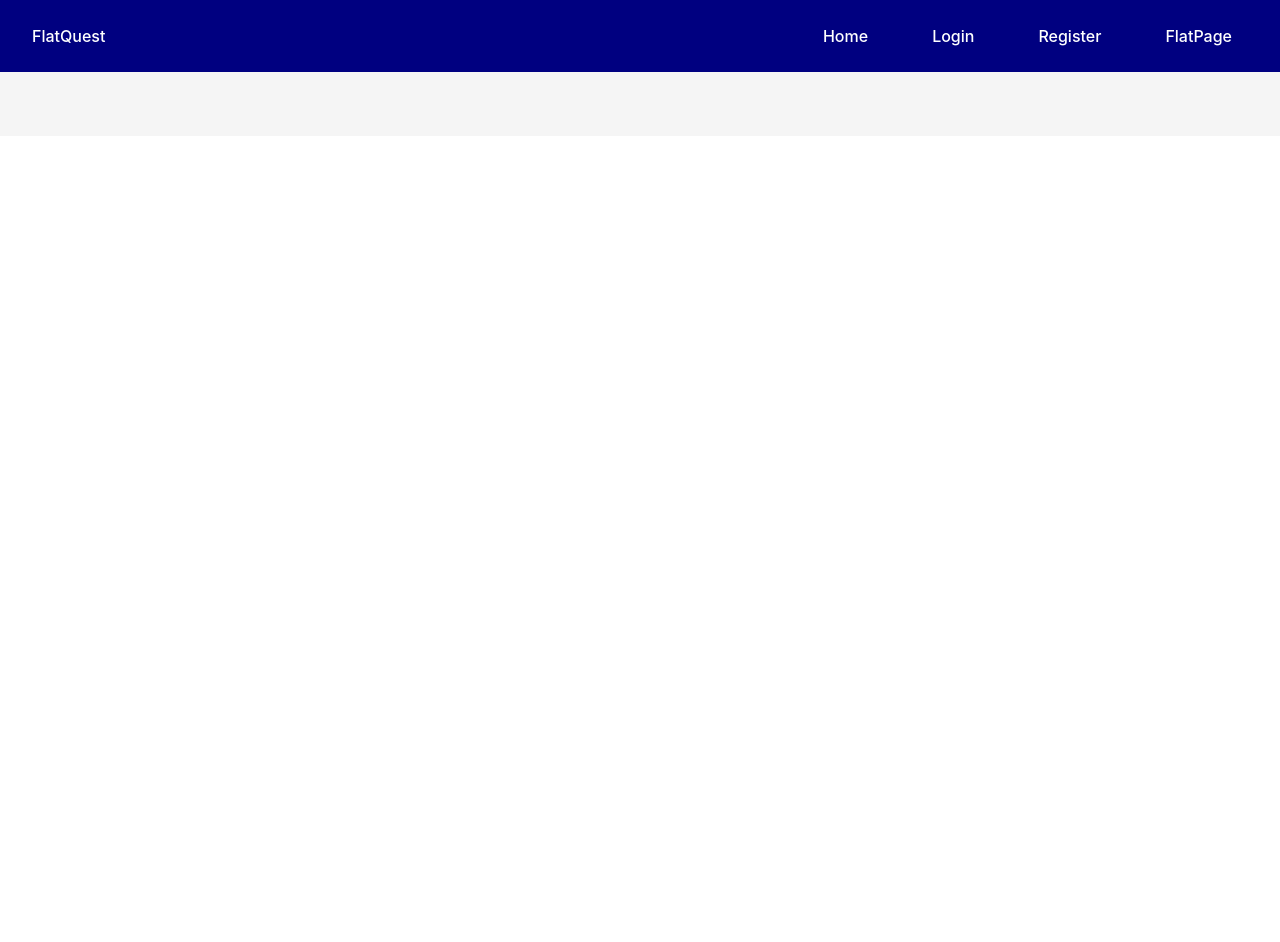
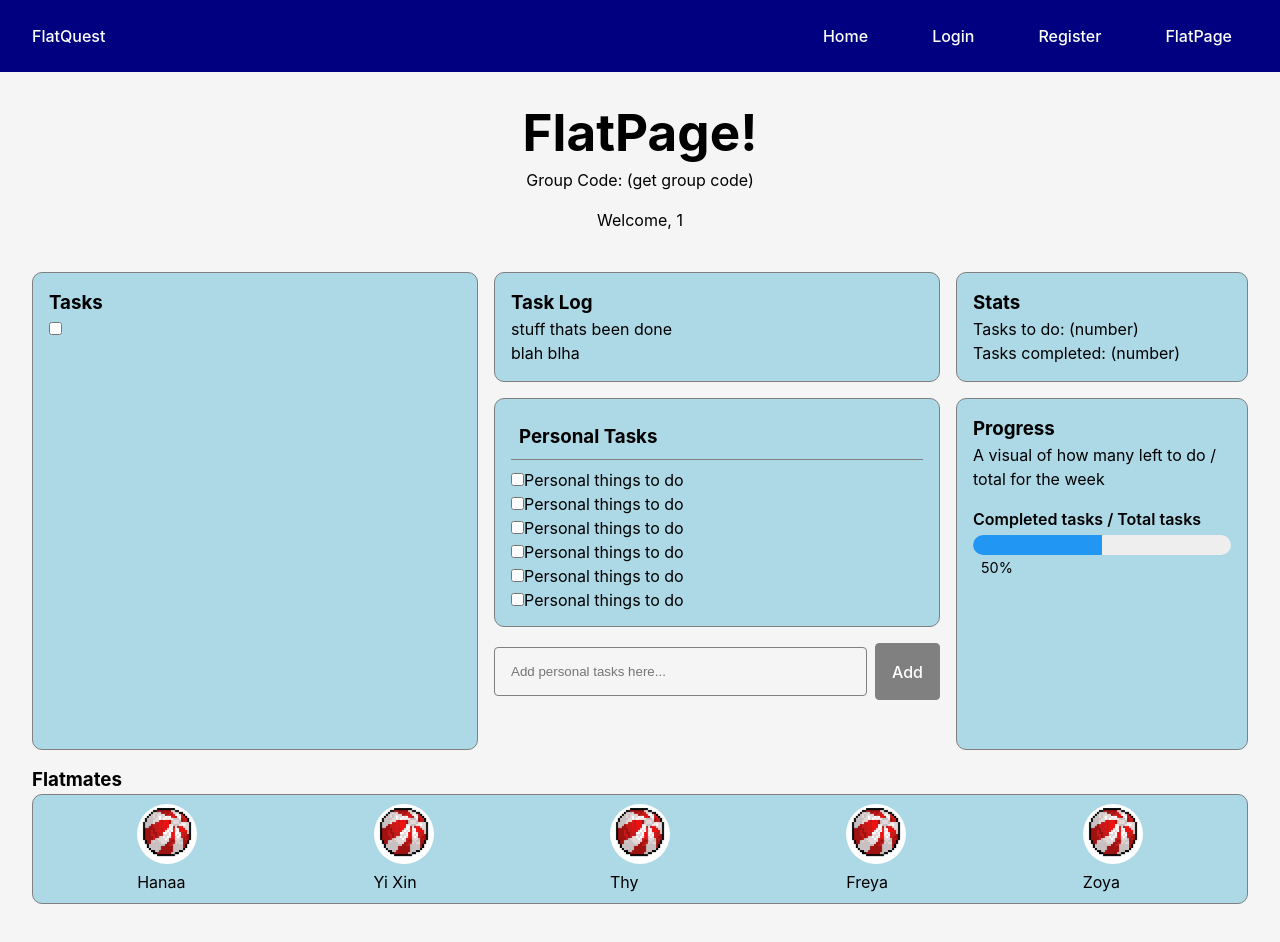
Before and after one commit to tamrachan/FlatQuestWeb, a React (Vite) app in the folder front-end/: page /flatpage/1 in a window 1280 px wide. Shown: the top 942 px of the page. Before the commit the page ends 800 px from the top, so only its background shows below. Built offline with nearby package versions, Linux system fonts and the light colour scheme; no server answers.

Commit message:
same message as above

```diff
--- a/front-end/src/App.jsx
+++ b/front-end/src/App.jsx
@@ -24,7 +24,7 @@ function App() {
                     <Route path='/' element={<Home />} />
                     <Route path='/register' element={<Register />} />
                     <Route path='/login' element={<Login />} />
-                    <Route path='/flatpage' element={<FlatPage />} />
+                    <Route path='/flatpage/:username' element={<FlatPage />} /> {/* username is a parameter in the URL */}
                     <Route path='/games' element={<Games />} />
                     <Route path='/details' element={<EditDetails />} />
                 </Routes>
--- a/front-end/src/pages/FlatPage.jsx
+++ b/front-end/src/pages/FlatPage.jsx
@@ -2,15 +2,35 @@ import "../css/FlatPage.css"
 import ProgressBar from "../components/ProgressBar";
 import redBeachBall from '../icons/red_beach_ball.png';
 
+import { useParams } from "react-router-dom";
+import { useEffect } from "react";
+import { useState } from "react";
+import axios from "axios";
+
 
 function FlatPage() {
+    const params = useParams();
+
+    console.log(params.username, "username");
+
+    // get stuff from database, like groupcode
+    const [user, setUser] = useState([]);
+    useEffect(() => {
+        axios.get(`http://localhost:5050/record/flatpage/${params.username}`)
+            .then(user => setUser(user.data))
+            .catch(err => console.log(err))
+    }, []);
+
+    console.log(user);
 
     return <>
 
-
         <div className="title">
         <h1>FlatPage!</h1>
-        <p>Group Code: (get group code)</p>
+        <p>Group Code: (get group code)  </p>
+        <p>Welcome, {params.username}
+            {/* {user.user} {user.pass} */}
+        </p>
         </div>
 
         <div className="gridContainer">
--- a/front-end/src/pages/Login.jsx
+++ b/front-end/src/pages/Login.jsx
@@ -19,7 +19,8 @@ function Login() {
                 axios.post('http://localhost:5050/record/login', {email, pass})
                     .then(result => {
                         console.log("Login successful:", result);
-                        navigate('/flatpage'); // Redirect to home
+                        let flatPagePath = '/flatpage/' + {email};
+                        navigate(flatPagePath); // Redirect to home
                     })
                     .catch(err => console.log(err))
 
--- a/front-end/src/pages/Register.jsx
+++ b/front-end/src/pages/Register.jsx
@@ -29,6 +29,7 @@ function Register() {
         if (name && user && email && pass && (role === 'leader' || (role === 'member' && groupCode && groupCode.length === 6))) {
             // TODO: Check if member groupCode is in the database
 
+            let flatPagePath = '/flatpage/' + {email};
 
             let generatedGroupCode = groupCode;
             // If leader, auto-generate code
@@ -48,7 +49,8 @@ function Register() {
             })
             .then(result => {
                 console.log(result)
-                navigate('/flatpage')
+                // let flatPagePath = '/flatpage/' + {email};
+                navigate(flatPagePath); // Redirect to FlatPage with username using state, but not work: , {state: { username: user, groupCode: groupCode } }
             })
             .catch(err => console.log(err));
 
```
